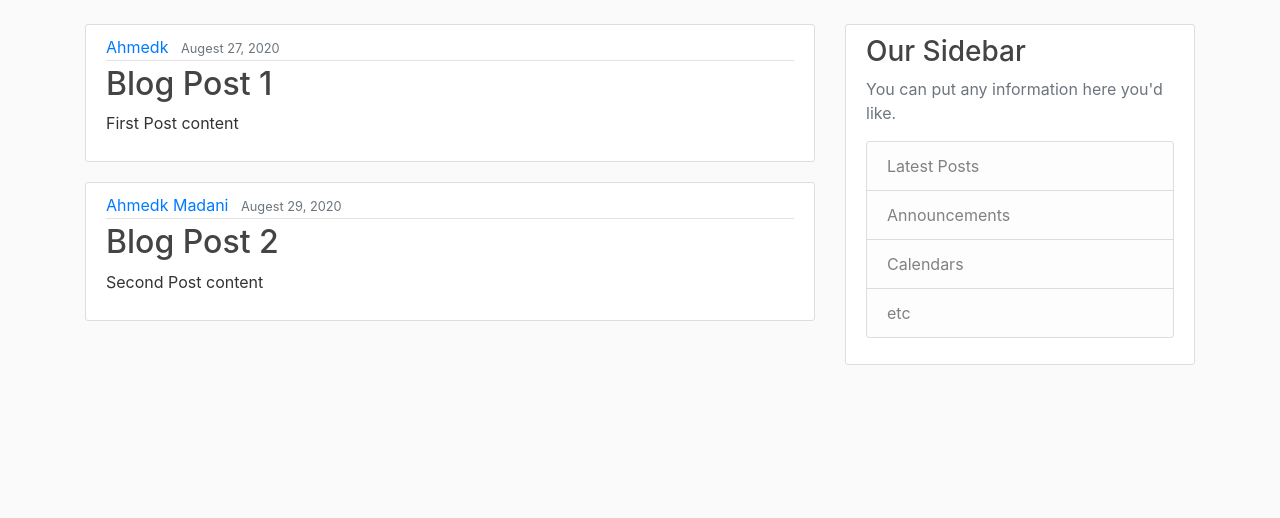
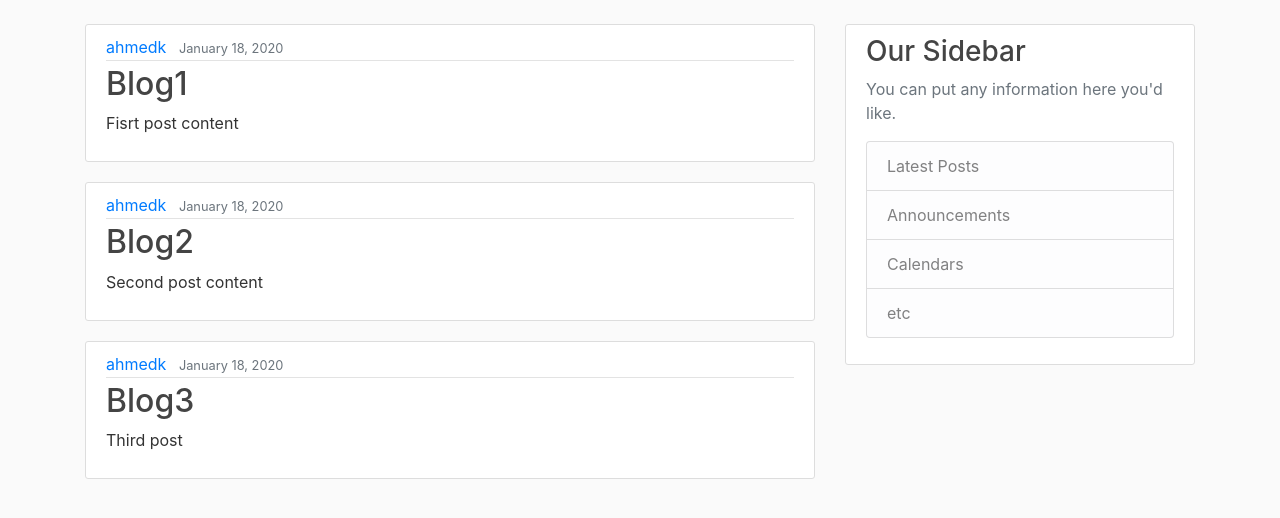
Before and after one commit to ahmedkmadani/Django-blog, a Django app: page / in a window 1280 px wide. Shown: the part 56-574 px from the top of the page. Run offline with Django 3.2, Linux system fonts and the light colour scheme; data comes from the database, SQL or seed files in the repository; some libraries are stand-ins or nearby versions.

Commit message:
use date filter in home html get post from database

```diff
--- a/blog/templates/blog/home.html
+++ b/blog/templates/blog/home.html
@@ -5,7 +5,7 @@
         <div class="media-body">
             <div class="article-metadata">
                 <a class="mr-2" href="#">{{ post.author }}</a>
-                <small class="text-muted">{{ post.date_posted }}</small>
+                <small class="text-muted">{{ post.date_posetd|date:"F d, Y"}}</small>
             </div>
             <h2><a class="article-title" href="#">{{ post.title }}</a></h2>
             <p class="article-content">{{ post.content }}</p>
--- a/blog/views.py
+++ b/blog/views.py
@@ -1,25 +1,9 @@
 from django.shortcuts import render
+from .models import Post
 
-
-posts = [
-    {
-        'author':'Ahmedk',
-        'title' : 'Blog Post 1',
-        'content' : 'First Post content',
-        'date_posted' : 'Augest 27, 2020'
-    },
-       {
-        'author':'Ahmedk Madani',
-        'title' : 'Blog Post 2',
-        'content' : 'Second Post content',
-        'date_posted' : 'Augest 29, 2020'
-    }
-]
-
-# Create your views here.
 def home(request):
     context = {
-        'posts' : posts
+        'posts' : Post.objects.all()
     }
     return render(request, 'blog/home.html', context)
 
```
